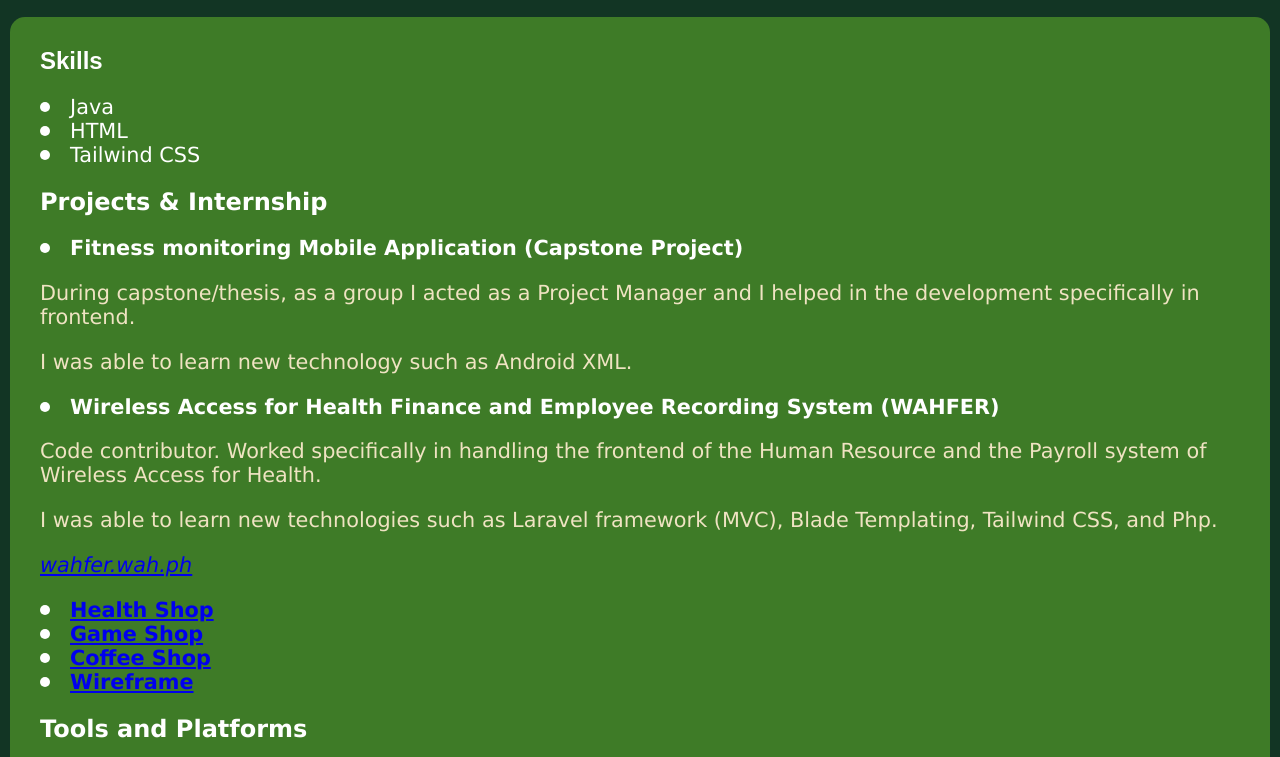
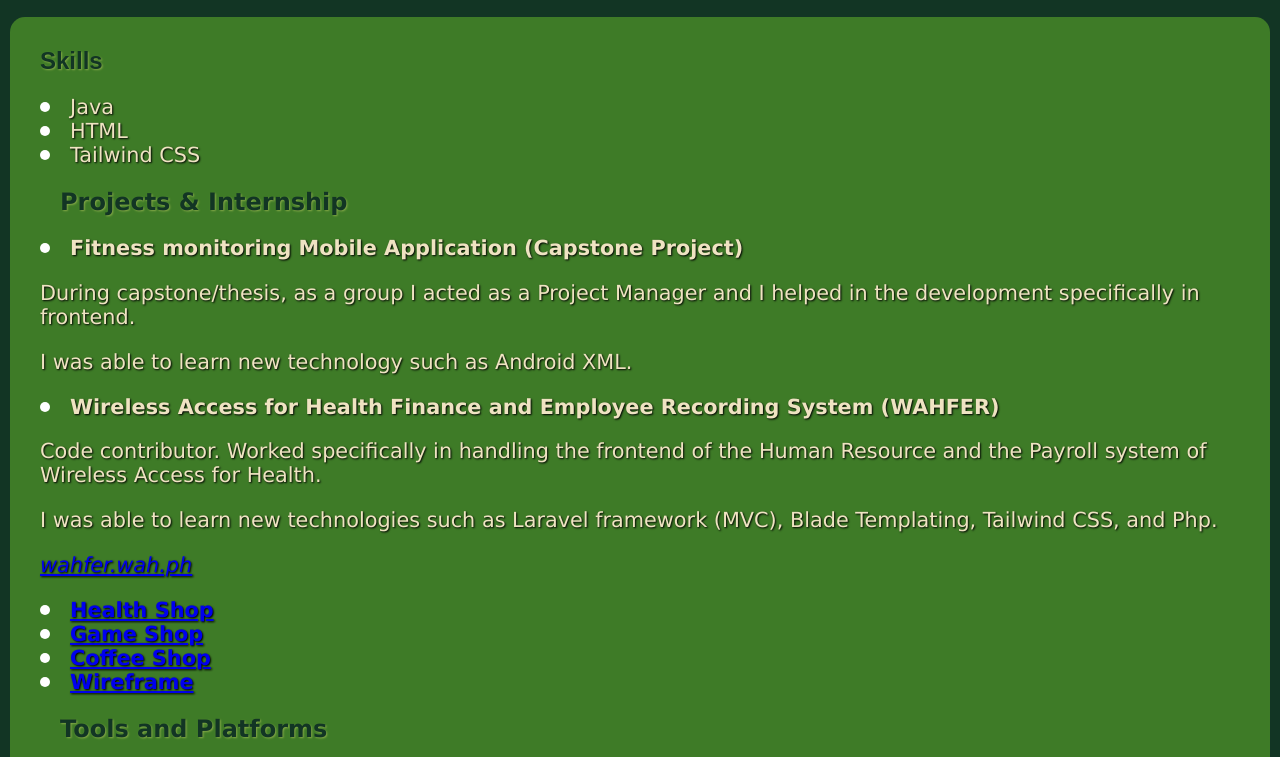
Before and after one commit to Izayoi20021/portfolio, a plain HTML site: page index.html in a window 1280 px wide. Shown: the part 503-1260 px from the top of the page. Drawn offline with Linux system fonts and the light colour scheme.

Commit message:
font color of skills

```diff
--- a/index.html
+++ b/index.html
@@ -52,7 +52,7 @@
                     <li>HTML</li>
                     <li>Tailwind CSS</li>
                     <h1></h1>
-                    <h2>Projects & Internship</h2>
+                    <h2 class="projects">Projects & Internship</h2>
                     <li><b>Fitness monitoring Mobile Application (Capstone Project)</b></li>
                     <p>During capstone/thesis, as a group I acted as a Project Manager and I helped in the development specifically in frontend.</p>
                     <p>I was able to learn new technology such as Android XML.</p>
@@ -85,7 +85,7 @@
                         </a>
                     </li>
                     <h1></h1>
-                    <h2>Tools and Platforms</h2>
+                    <h2 class="tools">Tools and Platforms</h2>
                     <li>Figma</li>
                     <li>VsCode</li>
                     <li>Android Studio</li>
--- a/style.css
+++ b/style.css
@@ -89,9 +89,10 @@ p{
 
 }
 .skills{
-    color: #EFE3C2;
     font-family: 'Lucida Sans', 'Lucida Sans Regular', 'Lucida Grande', 'Lucida Sans Unicode', Geneva, Verdana, sans-serif;
     font-size: 16px;
+    color: #EFE3C2;
+    text-shadow: 1px 1px 2px #000000;
 }
 ul {
     list-style-type: none;
@@ -101,7 +102,6 @@ ul {
 ul li {
     position: relative;
     padding-left: 30px;
-    color: white;
     font-size: 1.3rem;
 }
 
@@ -118,6 +118,20 @@ ul li::before {
 }
 .skilltab{
     padding-left: 20px;
+    color: #123524;
+    text-shadow: 1px 1px 2px #85A947;
+}
+
+.projects{
+    padding-left: 20px;
+    color: #123524;
+    text-shadow: 1px 1px 2px #85A947;
+}
+
+.tools{
+    padding-left: 20px;
+    color: #123524;
+    text-shadow: 1px 1px 2px #85A947;
 }
 
 @media screen and (max-width: 320px) {
```
